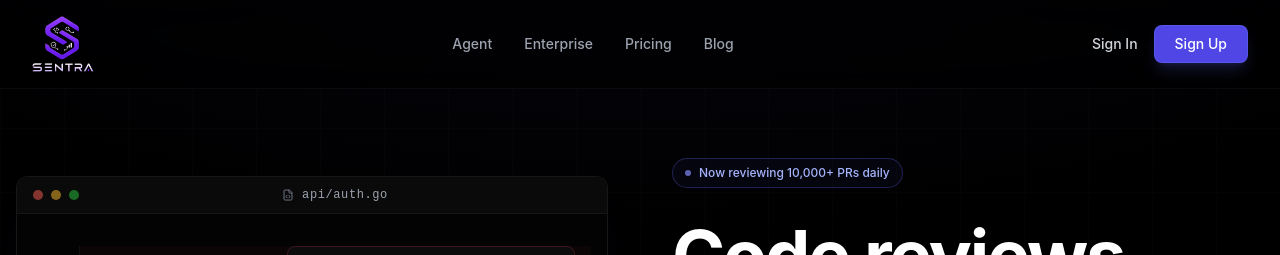
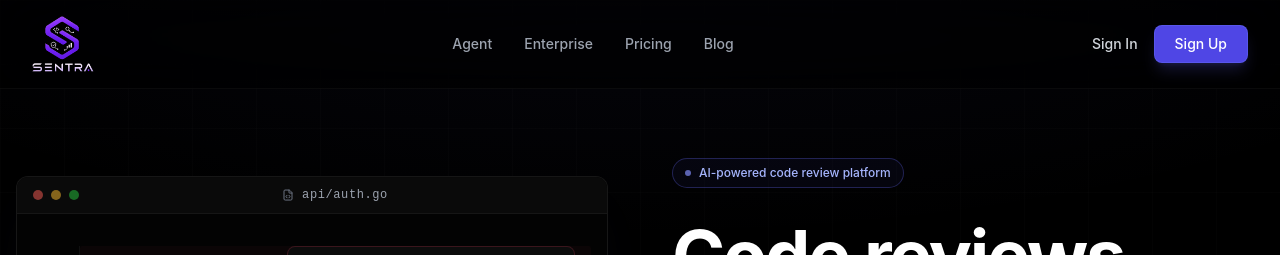
Before and after one commit to Asylann/sentra, a React (Vite) app in the folder apps/web-dashboard/: page / in a window 1280 px wide. Shown: the top 255 px of the page. Built offline with nearby package versions, Linux system fonts and the light colour scheme; no server answers.

Commit message:
license and frontend fixes

```diff
--- a/apps/web-dashboard/src/components/landing/LandingPage.jsx
+++ b/apps/web-dashboard/src/components/landing/LandingPage.jsx
@@ -212,7 +212,7 @@ export default function LandingPage() {
                   className="inline-flex items-center gap-2 px-3 py-1.5 rounded-full border border-indigo-500/30 bg-indigo-500/5 mb-8"
                 >
                   <div className="w-1.5 h-1.5 rounded-full bg-indigo-400 animate-pulse" />
-                  <span className="text-xs font-medium text-indigo-300">Now reviewing 10,000+ PRs daily</span>
+                  <span className="text-xs font-medium text-indigo-300">AI-powered code review platform</span>
                 </motion.div>
 
                 <motion.h1
@@ -640,10 +640,10 @@ export default function LandingPage() {
           <span
             className="text-[22vw] leading-[0.75] font-bold text-transparent"
             style={{
-              WebkitTextStroke: '1px rgba(99, 102, 241, 0.15)',
+              WebkitTextStroke: '1px rgba(99, 102, 241, 0.07)',
               letterSpacing: '-0.04em',
-              WebkitMaskImage: 'linear-gradient(to bottom, black 20%, transparent 90%)',
-              maskImage: 'linear-gradient(to bottom, black 20%, transparent 90%)'
+              WebkitMaskImage: 'linear-gradient(to bottom, black 15%, transparent 80%)',
+              maskImage: 'linear-gradient(to bottom, black 15%, transparent 80%)'
             }}>
             Sentra
           </span>
```
Also changed, not shown: 2 other files (tests, documents, lock files or other folders).
